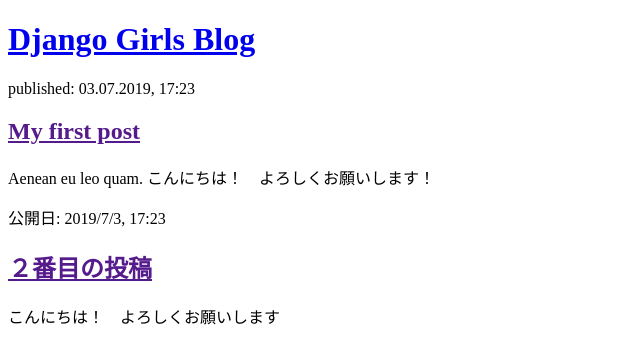
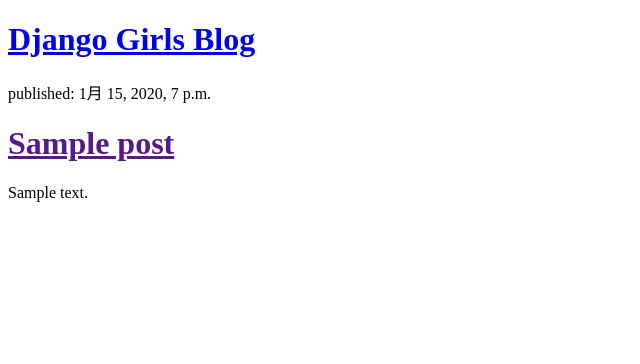
Before and after one commit to sa-sugano/my-first-blog, a Django app: template blog/templates/blog/post_list.html in a window 1280 px wide. Shown: the top 364 px of the page, without its empty margins (0-640 px from the left). Run offline with Django 3.2, Linux system fonts and the light colour scheme; the template is opened without the code that fills it: values that come from a table or form of the project are taken from there, others are empty; tables that the repository leaves empty hold one stand-in row (values such as "Sample post").

Commit message:
Modified templates to display posts from database.

```diff
--- a/blog/models.py
+++ b/blog/models.py
@@ -1,11 +1,13 @@
 from django.db import models
 from django.utils import timezone
+
+from django.contrib.auth.models import User
 
 # Create your models here.
 
 class Post(models.Model):
     #プロパティ
-    auther = models.ForeignKey('auth.User', on_delete=models.CASCADE)
+    author = models.ForeignKey('auth.User', on_delete=models.CASCADE)
     title = models.CharField(max_length=200)
     text = models.TextField()
     created_date = models.DateTimeField(default=timezone.now)
--- a/blog/templates/blog/post_list.html
+++ b/blog/templates/blog/post_list.html
@@ -10,17 +10,13 @@
             <h1><a href="/">Django Girls Blog</a></h1>
     </div>
 
-    <div>
-            <p>published: 03.07.2019, 17:23</p>
-            <h2><a href="">My first post</a></h2>
-            <p>Aenean eu leo quam. こんにちは！　よろしくお願いします！</p>
-    </div>
-
-    <div>
-        <p>公開日: 2019/7/3, 17:23</p>
-        <h2><a href="">２番目の投稿</a></h2>
-        <p>こんにちは！　よろしくお願いします</p>
-    </div>
+    {% for post in posts %}
+        <div>
+            <p>published: {{ post.published_date }}</p>
+            <h1><a href="">{{ post.title }}</a></h1>
+            <p>{{ post.text|linebreaksbr }}</p>
+        </div>
+    {% endfor %}
 
 
 </body>
--- a/blog/views.py
+++ b/blog/views.py
@@ -1,6 +1,9 @@
 from django.shortcuts import render
+from . models import Post
+from django.utils import timezone
 
 # Create your views here.
 
 def post_list(request):
-    return render(request, 'blog/post_list.html', {})
+    posts = Post.objects.filter(published_date__lte=timezone.now()).order_by('published_date')
+    return render(request, 'blog/post_list.html', {'posts': posts})
```
Also changed, not shown: blog/migrations/0002_auto_20190704_1537.py (added).
